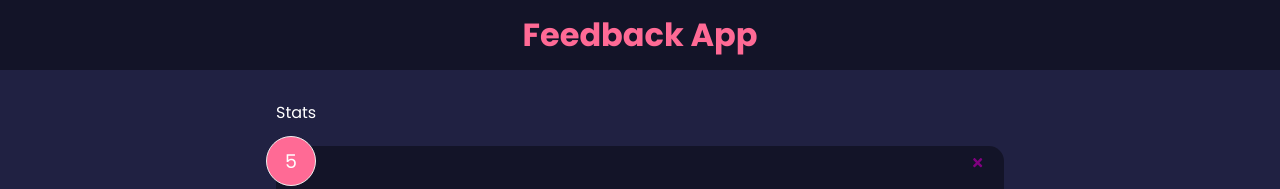
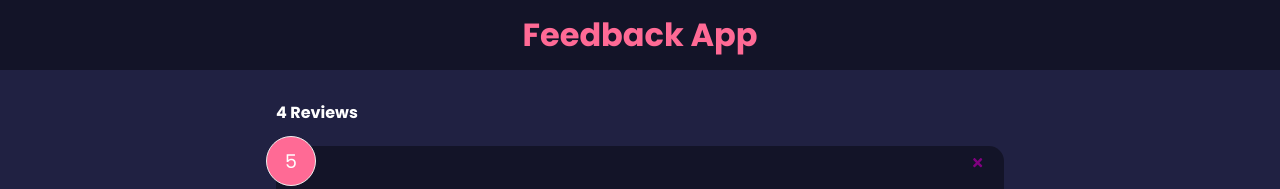
Before and after one commit to Shatakshi-Shukla-Github/Feedback-App, a React (Create React App) app: page / in a window 1280 px wide. Shown: the top 189 px of the page. Built offline with nearby package versions, Linux system fonts and the light colour scheme.

Commit message:
Added the Total Reviews Functionality

```diff
--- a/src/App.js
+++ b/src/App.js
@@ -15,7 +15,7 @@ function App() {
    <>
     <Header/>
     <div className="container">
-      <FeedbackStats/>
+      <FeedbackStats feedback={feedback}/>
       <FeedbackList feedback={feedback} handleDelete={deleteFeedback}/>
     </div>
     </>
--- a/src/components/FeedbackStats.jsx
+++ b/src/components/FeedbackStats.jsx
@@ -1,5 +1,9 @@
-function FeedbackStats() {
-  return <div>Stats</div>;
+function FeedbackStats({ feedback }) {
+  return (
+    <div className="feedback_stats">
+      <h4>{feedback.length} Reviews</h4>
+    </div>
+  );
 }
 
 export default FeedbackStats;
```
